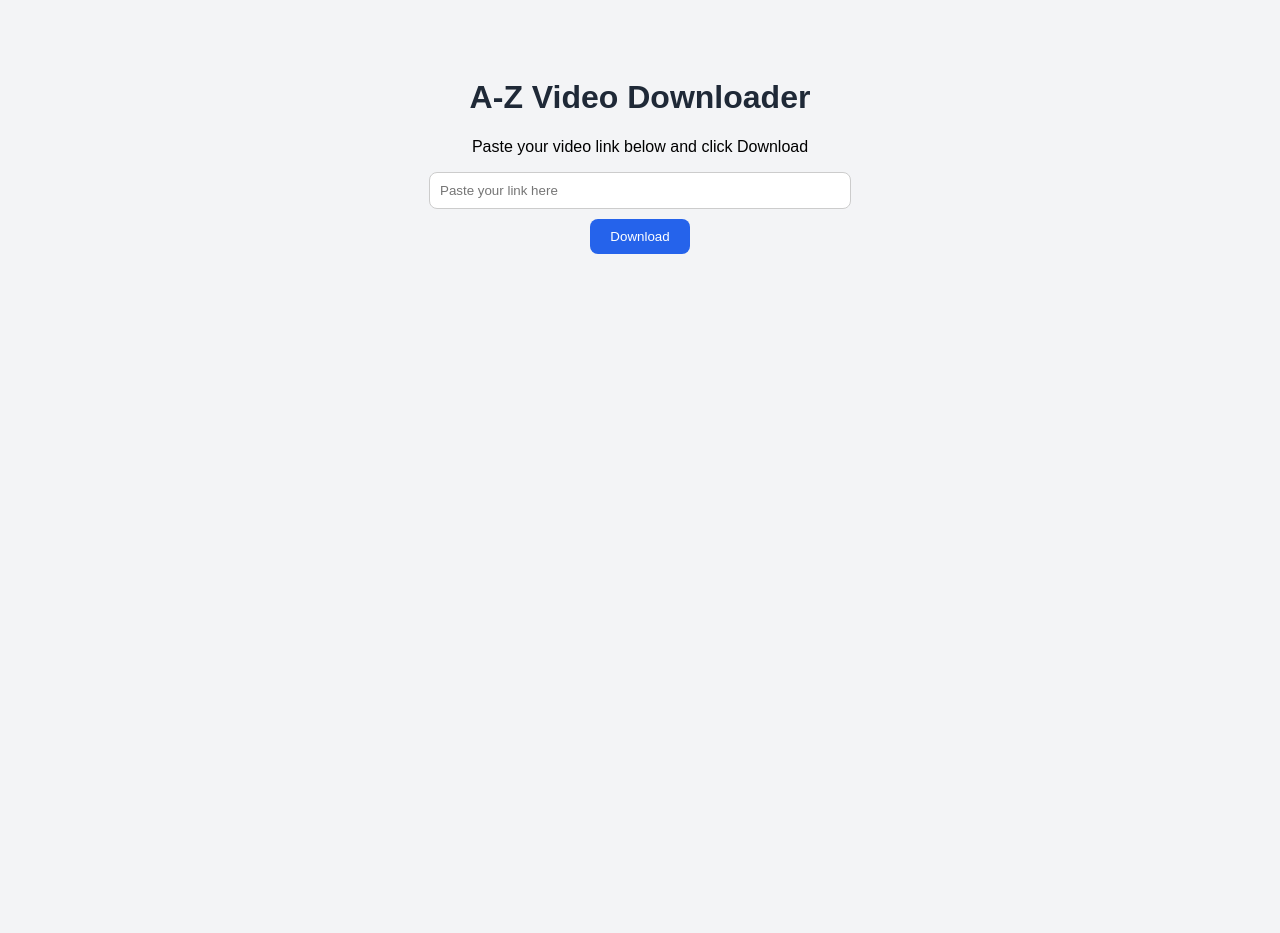
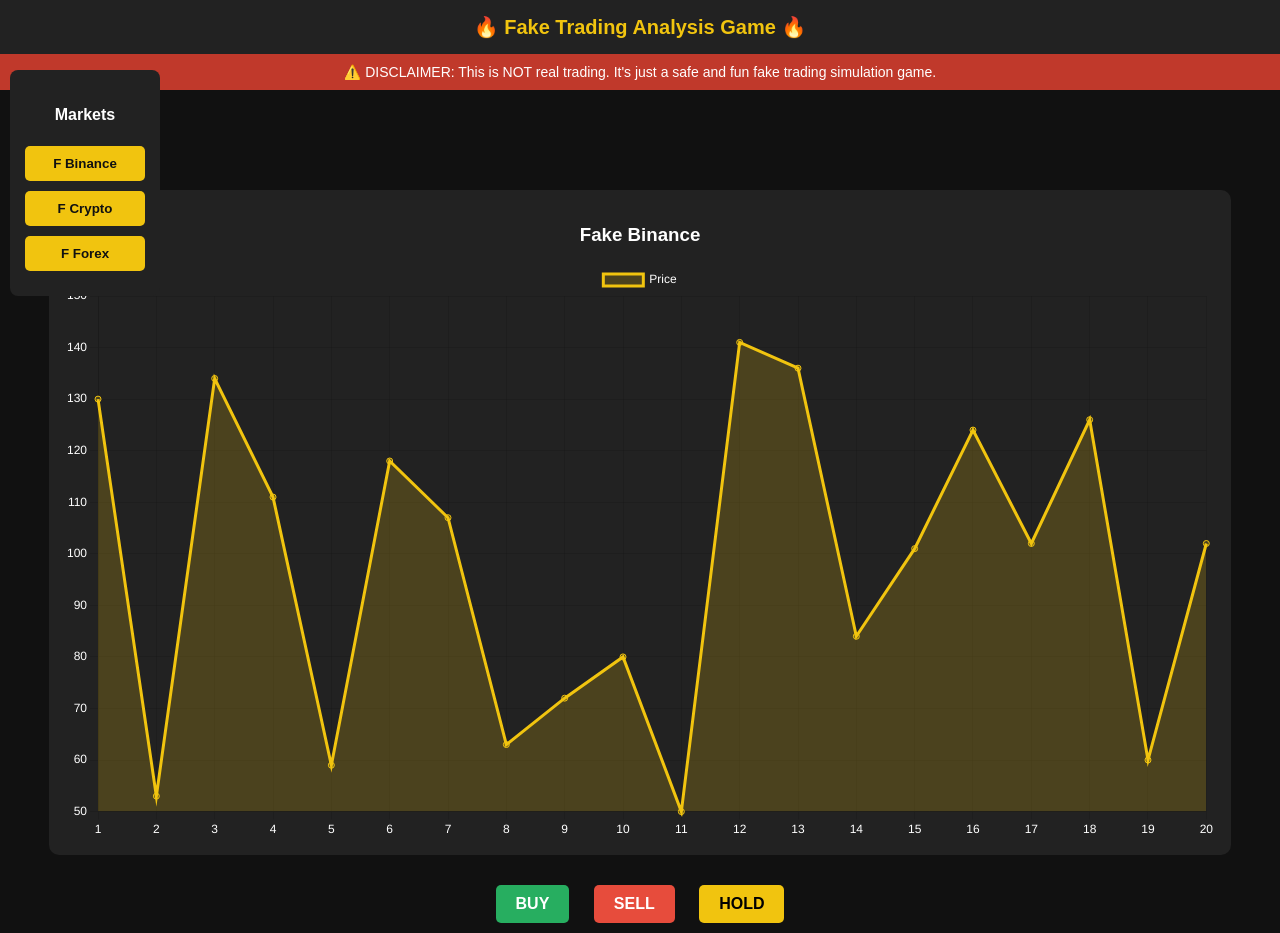
Before and after one commit to F-Analysis-Treding/video-downloader, a plain HTML site: page index.html in a window 1280 px wide. Before the commit the page ends 800 px from the top, so only its background shows below. Drawn offline with nearby package versions, Linux system fonts and the light colour scheme.

Commit message:
Update index.html

```diff
--- a/index.html
+++ b/index.html
@@ -3,75 +3,154 @@
 <head>
   <meta charset="UTF-8">
   <meta name="viewport" content="width=device-width, initial-scale=1.0">
-    <title>A-Z Video Downloader</title>
+
+  <!-- SEO Optimization -->
+  <title>Fake Trading - Free Trading Analysis Game</title>
+  <meta name="description" content="Play Fake Trading game with live candles, Buy/Sell/Hold options, and market analysis. This is not real trading, just a safe and fun simulation.">
+  <meta name="keywords" content="fake trading, trading game, crypto simulation, forex fake, binance demo, trading analysis game, candle trading game, fake forex, demo trading">
+
+  <!-- Open Graph (for social media sharing) -->
+  <meta property="og:title" content="Fake Trading - Free Trading Analysis Game">
+  <meta property="og:description" content="A fun fake trading simulation game with live candles and buy/sell options. Practice trading safely.">
+  <meta property="og:type" content="website">
+  <meta property="og:url" content="https://yourwebsite.github.io/">
+  <meta property="og:image" content="https://yourwebsite.github.io/logo.png">
+
+  <!-- Chart.js Library -->
+  <script src="https://cdn.jsdelivr.net/npm/chart.js"></script>
+
   <style>
     body {
       font-family: Arial, sans-serif;
-            background-color: #f3f4f6;
+      background: #111;
+      color: white;
+      margin: 0;
+      padding: 0;
       text-align: center;
-            padding: 50px;
     }
-        h1 {
-            color: #1f2937;
+    header {
+      background: #222;
+      padding: 15px;
+      font-size: 20px;
+      font-weight: bold;
+      color: #f1c40f;
     }
-        input {
+    #disclaimer {
+      background: #c0392b;
       padding: 10px;
-            width: 80%;
-            max-width: 400px;
+      font-size: 14px;
+      color: white;
+    }
+    .menu {
+      position: absolute;
+      top: 70px;
+      left: 10px;
+      background: #222;
+      padding: 15px;
       border-radius: 8px;
-            border: 1px solid #ccc;
-            margin-bottom: 10px;
     }
-        button {
-            padding: 10px 20px;
-            background-color: #2563eb;
-            color: white;
+    .menu button {
+      display: block;
+      margin: 10px 0;
+      padding: 10px;
+      width: 120px;
       border: none;
-            border-radius: 8px;
+      background: #f1c40f;
+      color: #111;
+      font-weight: bold;
+      border-radius: 5px;
       cursor: pointer;
     }
-        button:hover {
-            background-color: #1e40af;
+    .menu button:hover {
+      background: #d4ac0d;
     }
-        .result {
-            margin-top: 20px;
+    #chartBox {
+      width: 90%;
+      margin: 100px auto 20px;
+      background: #222;
+      padding: 15px;
+      border-radius: 10px;
+    }
+    .actions button {
+      margin: 10px;
+      padding: 10px 20px;
+      font-size: 16px;
       font-weight: bold;
-            color: green;
+      border: none;
+      border-radius: 5px;
+      cursor: pointer;
     }
+    .buy { background: #27ae60; color: white; }
+    .sell { background: #e74c3c; color: white; }
+    .hold { background: #f1c40f; color: black; }
   </style>
 </head>
 <body>
 
-    <h1>A-Z Video Downloader</h1>
-    <p>Paste your video link below and click Download</p>
+  <header>🔥 Fake Trading Analysis Game 🔥</header>
 
-    <input type="text" id="videoLink" placeholder="Paste your link here">
-    <br>
-    <button onclick="downloadVideo()">Download</button>
+  <div id="disclaimer">
+    ⚠️ DISCLAIMER: This is NOT real trading. It's just a safe and fun fake trading simulation game.
+  </div>
 
-    <div class="result" id="resultMessage"></div>
+  <div class="menu">
+    <h4>Markets</h4>
+    <button onclick="changeMarket('Fake Binance')">F Binance</button>
+    <button onclick="changeMarket('Fake Crypto')">F Crypto</button>
+    <button onclick="changeMarket('Fake Forex')">F Forex</button>
+  </div>
+
+  <div id="chartBox">
+    <h3 id="marketName">Fake Binance</h3>
+    <canvas id="fakeChart"></canvas>
+  </div>
+
+  <div class="actions">
+    <button class="buy">BUY</button>
+    <button class="sell">SELL</button>
+    <button class="hold">HOLD</button>
+  </div>
 
   <script>
-        function downloadVideo() {
-            const link = document.getElementById("videoLink").value;
-            if (link.trim() === "") {
-                document.getElementById("resultMessage").innerText = "⚠️ Please enter a link!";
-                return;
+    // Generate Random Fake Candle Data
+    function generateData() {
+      let data = [];
+      for (let i = 0; i < 20; i++) {
+        data.push(Math.floor(Math.random() * 100) + 50);
+      }
+      return data;
     }
 
-            // DEMO BACKEND LINK
-            const backendURL = "https://jsonplaceholder.typicode.com/posts/1";
+    let ctx = document.getElementById("fakeChart").getContext("2d");
+    let fakeChart = new Chart(ctx, {
+      type: "line",
+      data: {
+        labels: Array.from({length: 20}, (_, i) => i+1),
+        datasets: [{
+          label: "Price",
+          data: generateData(),
+          borderColor: "#f1c40f",
+          backgroundColor: "rgba(241, 196, 15, 0.2)",
+          fill: true,
+        }]
+      },
+      options: {
+        responsive: true,
+        plugins: {
+          legend: { labels: { color: "white" } }
+        },
+        scales: {
+          x: { ticks: { color: "white" } },
+          y: { ticks: { color: "white" } }
+        }
+      }
+    });
 
-            fetch(backendURL)
-                .then(response => response.json())
-                .then(data => {
-                    document.getElementById("resultMessage").innerText =
-                        "✅ Your download is ready! (Demo)";
-                })
-                .catch(error => {
-                    document.getElementById("resultMessage").innerText =
-                        "❌ Error connecting to server.";
-                });
+    // Change Market Function
+    function changeMarket(market) {
+      document.getElementById("marketName").innerText = market;
+      fakeChart.data.datasets[0].data = generateData();
+      fakeChart.update();
     }
   </script>
 
```
Lines whose indentation alone changed are shown as unchanged.
